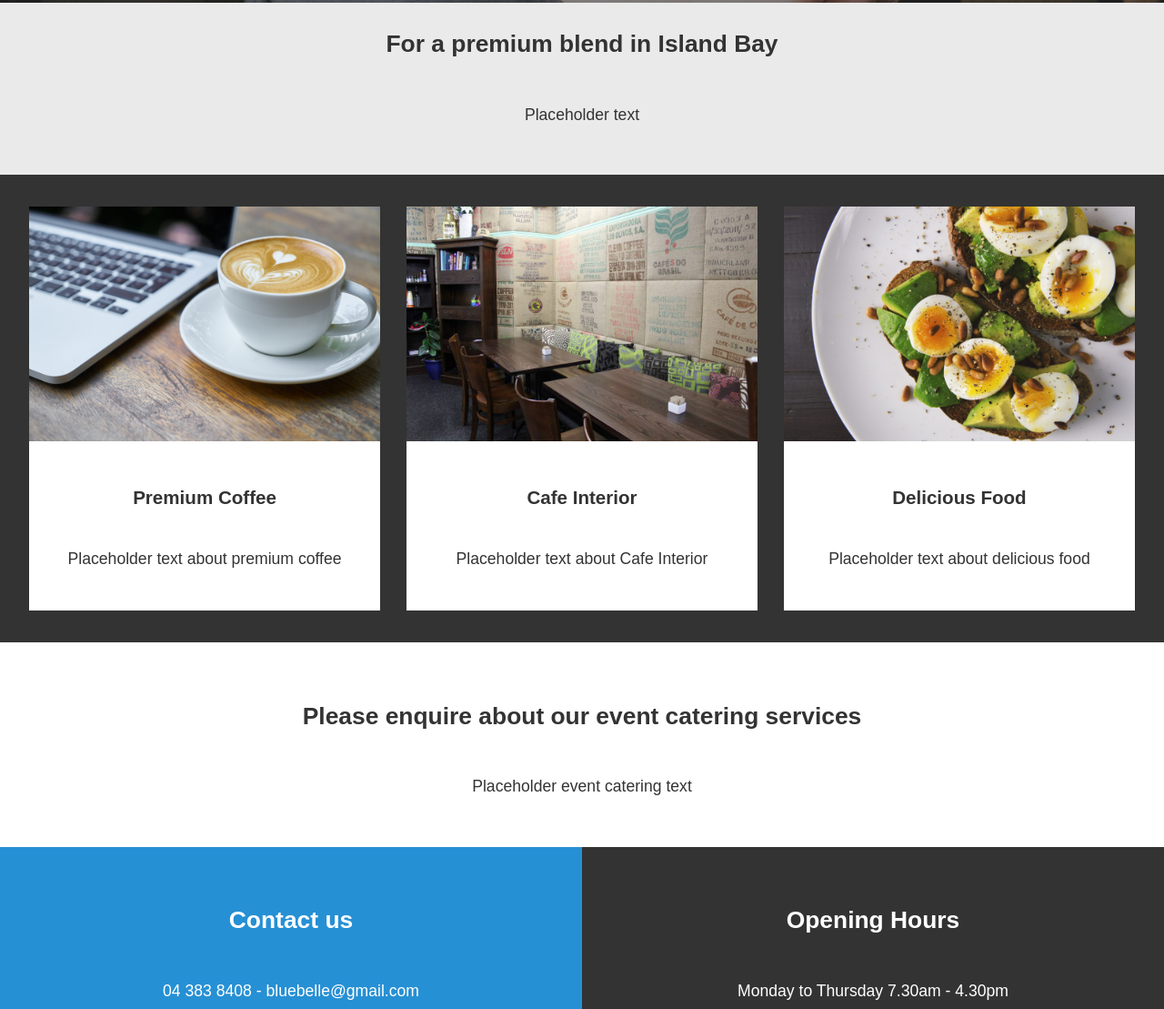
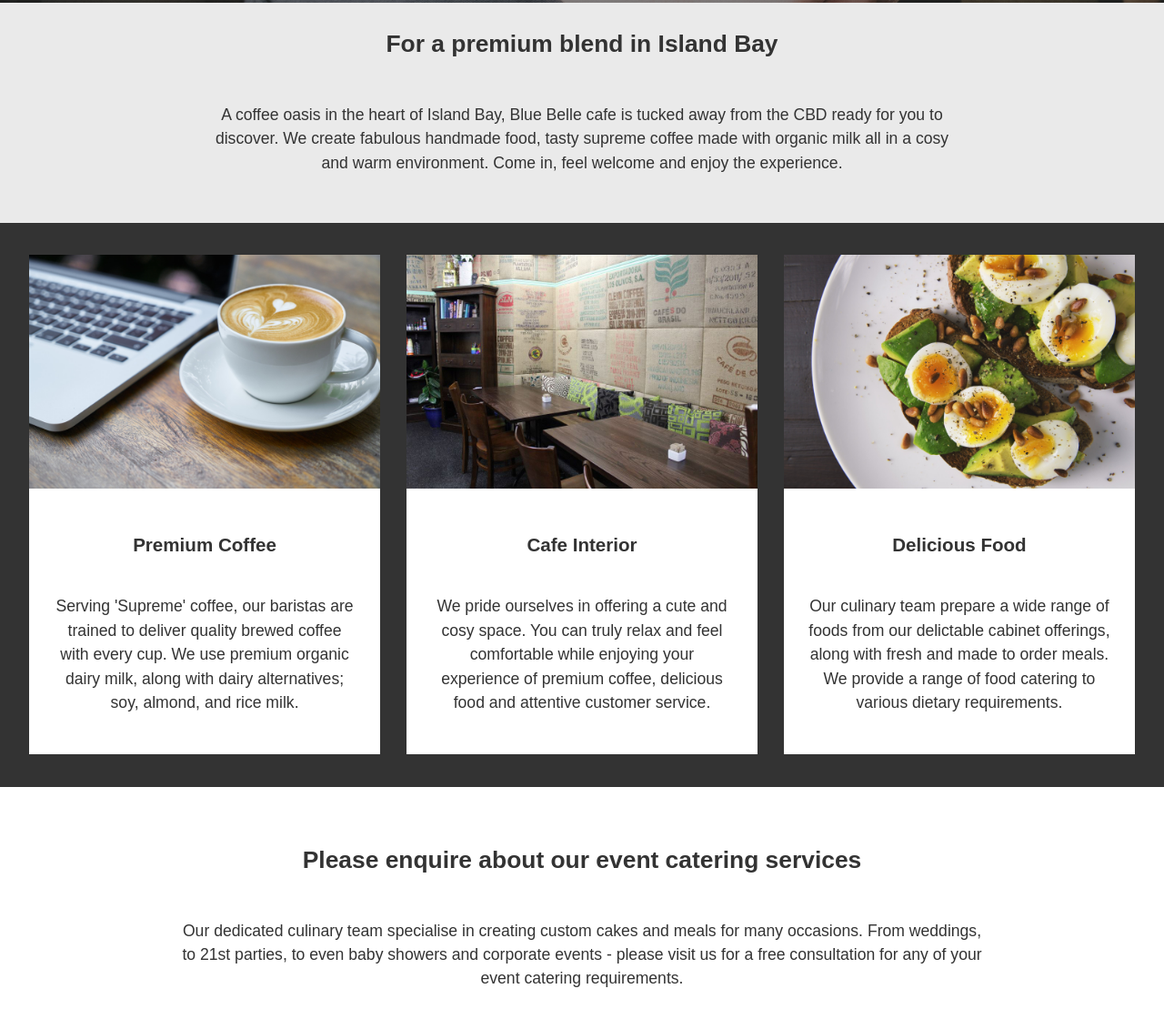
Before and after one commit to davismatt1/blue_belle_cafe, a plain HTML site: page index.html in a window 1280 px wide. Shown: the part 447-1556 px from the top of the page at 91% size. Drawn offline with Linux system fonts and the light colour scheme.

Commit message:
final update for presentation

```diff
--- a/index.html
+++ b/index.html
@@ -21,7 +21,7 @@
   <section id="section-a" class="grid">
     <div class="content-wrap">
       <h2 class="content-title">For a premium blend in Island Bay</h2>
-      <p>Placeholder text</p>
+      <p>A coffee oasis in the heart of Island Bay, Blue Belle cafe is tucked away from the CBD ready for you to discover. We create fabulous handmade food, tasty supreme coffee made with organic milk all in a cosy and warm environment. Come in, feel welcome and enjoy the experience.</p>
     </div>
   </section>
 
@@ -33,7 +33,7 @@
           <img src="coffee_laptop.jpeg" alt="Premium coffee">
           <div class="card-content">
             <h3 class="card-title">Premium Coffee</h3>
-            <p>Placeholder text about premium coffee</p>
+            <p>Serving 'Supreme' coffee, our baristas are trained to deliver quality brewed coffee with every cup. We use premium organic dairy milk, along with dairy alternatives; soy, almond, and rice milk.</p>
         </div>
       </li>
       <li>
@@ -41,7 +41,7 @@
           <img src="cafe.jpg" alt="Cafe Interior">
           <div class="card-content">
             <h3 class="card-title">Cafe Interior</h3>
-            <p>Placeholder text about Cafe Interior</p>
+            <p>We pride ourselves in offering a cute and cosy space. You can truly relax and feel comfortable while enjoying your experience of premium coffee, delicious food and attentive customer service. </p>
           </div>
         </div>
       </li>
@@ -50,7 +50,7 @@
           <img src="food.jpeg" alt="Delicious Food">
           <div class="card-content">
             <h3 class="card-title">Delicious Food</h3>
-            <p>Placeholder text about delicious food</p>
+            <p>Our culinary team prepare a wide range of foods from our delictable cabinet offerings, along with fresh and made to order meals. We provide a range of food catering to various dietary requirements.</p>
           </div>
         </div>
       </li>
@@ -61,7 +61,7 @@
   <section id="section-c" class="grid">
     <div class="content-wrap">
       <h2>Please enquire about our event catering services</h2>
-      <p>Placeholder event catering text</p>
+      <p>Our dedicated culinary team specialise in creating custom cakes and meals for many occasions. From weddings, to 21st parties, to even baby showers and corporate events - please visit us for a free consultation for any of your event catering requirements.</p>
     </div>
   </section>
 
```
